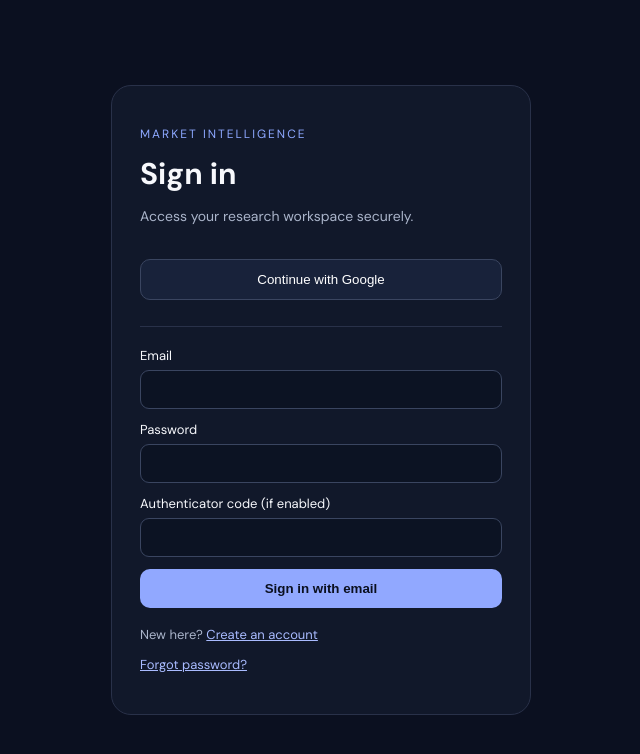
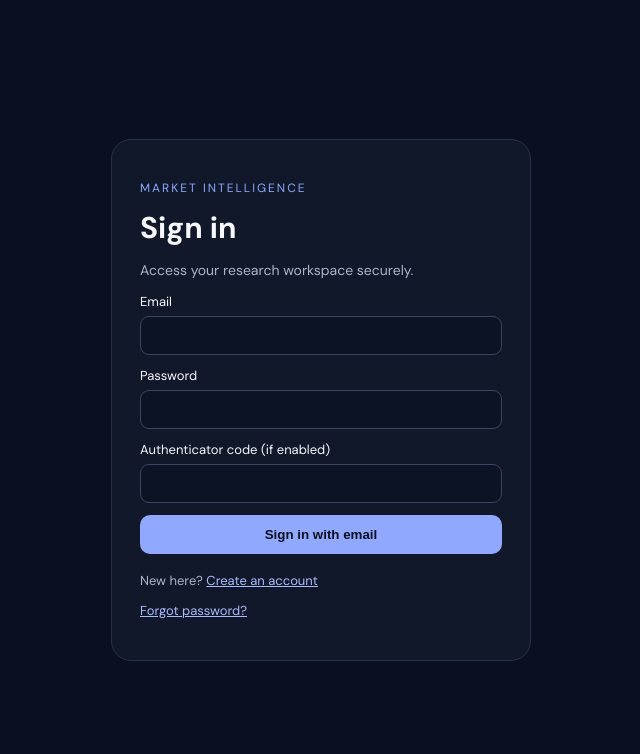
Before and after one commit to uzair594-prog/ai-agent-for-crypto-signals, a Next.js app: page /login in a window 1280 px wide. Shown: the top 754 px of the page, without its empty margins (319-959 px from the left). Built offline with nearby package versions, Linux system fonts and the light colour scheme.

Commit message:
fix: show Google sign-in only when OAuth is configured

```diff
--- a/src/app/login/page.tsx
+++ b/src/app/login/page.tsx
@@ -36,8 +36,10 @@ export default function LoginPage() {
         <p style={{ color: "#8da8ff", fontSize: 12, letterSpacing: 2, textTransform: "uppercase" }}>Market intelligence</p>
         <h1 style={{ fontSize: 30, margin: "8px 0" }}>Sign in</h1>
         <p style={{ color: "#aab4ca", fontSize: 14 }}>Access your research workspace securely.</p>
-        <button onClick={() => signIn("google", { callbackUrl: "/dashboard" })} style={{ width: "100%", padding: 12, margin: "20px 0 14px", borderRadius: 10, border: "1px solid #3a4560", background: "#18223a", color: "white", cursor: "pointer" }}>Continue with Google</button>
-        <div style={{ borderTop: "1px solid #293149", margin: "12px 0 20px" }} />
+        {process.env.NEXT_PUBLIC_AUTH_GOOGLE_ENABLED === "true" && <>
+          <button onClick={() => signIn("google", { callbackUrl: "/dashboard" })} style={{ width: "100%", padding: 12, margin: "20px 0 14px", borderRadius: 10, border: "1px solid #3a4560", background: "#18223a", color: "white", cursor: "pointer" }}>Continue with Google</button>
+          <div style={{ borderTop: "1px solid #293149", margin: "12px 0 20px" }} />
+        </>}
         <form onSubmit={submit} style={{ display: "grid", gap: 12 }}>
           <label style={{ display: "grid", gap: 6, fontSize: 13 }}>Email
             <input required type="email" autoComplete="email" value={email} onChange={(e) => setEmail(e.target.value)} style={inputStyle} />
```
